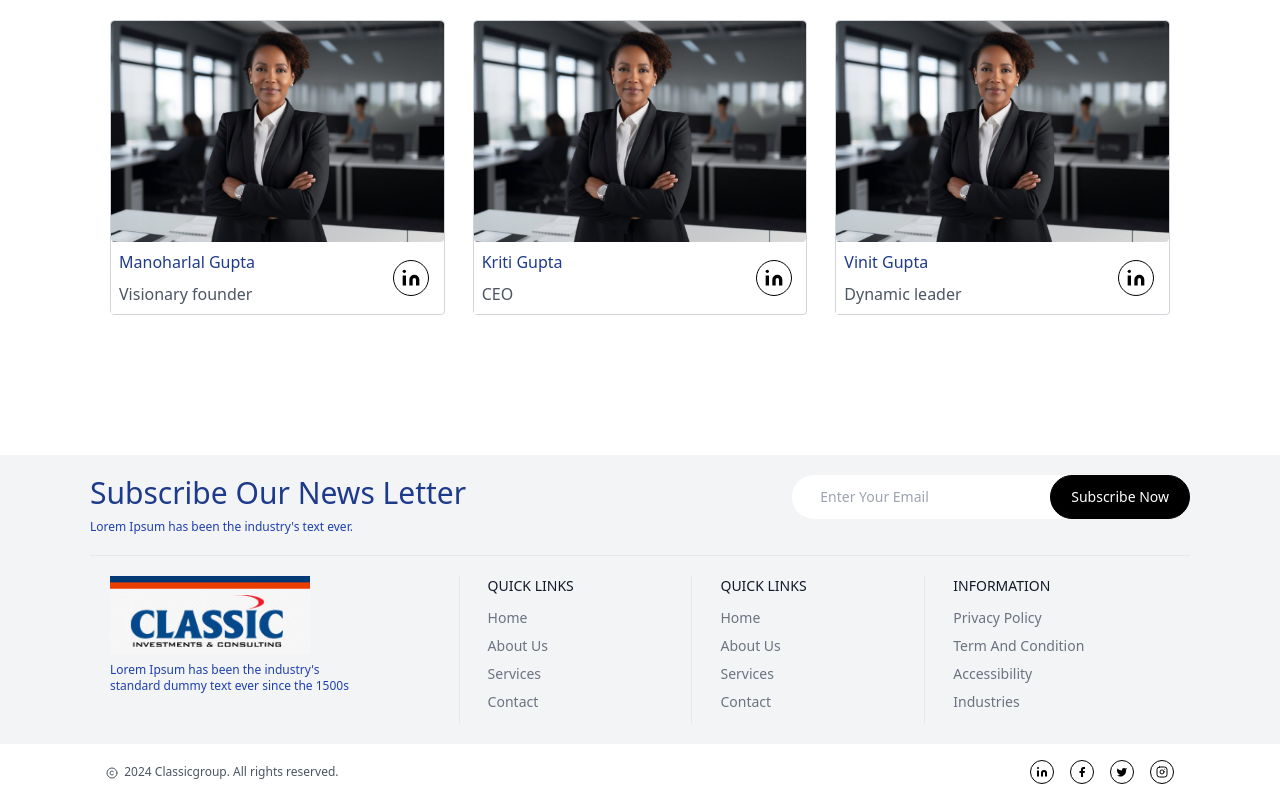
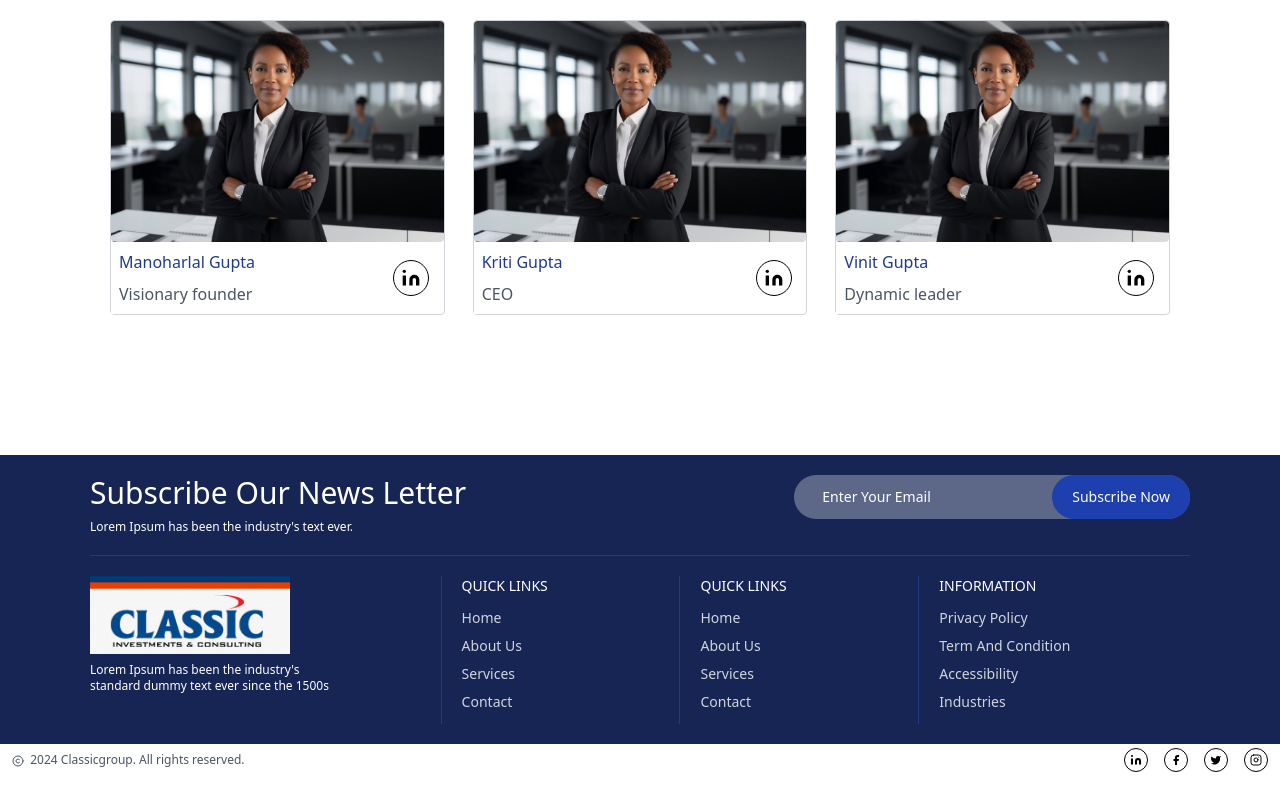
Before and after one commit to sah246ir/Landing-Page, a React (Create React App) app: page /about-us in a window 1280 px wide. Shown: the part 3526-4326 px from the top of the page. After the commit the page ends 4302 px from the top, so only its background shows below. Built offline with nearby package versions, Linux system fonts and the light colour scheme.

Commit message:
style: blue footer

```diff
--- a/src/components/Footer/CopyrightSection.tsx
+++ b/src/components/Footer/CopyrightSection.tsx
@@ -3,8 +3,7 @@ import Button from '../Button'
 
 const CopyrightSection = () => {
   return (
-    <div className="flex justify-center">
-      <div className="max-w-[1100px] flex-grow flex justify-between p-4 items-center">
+      <div className="flex-grow flex justify-between p-1 px-3 items-center">
         <p className='text-gray-600 text-xs'>
           <Copyright size={12} className='inline' />&nbsp;
           2024 Classicgroup. All rights reserved.
@@ -24,7 +23,6 @@ const CopyrightSection = () => {
           </Button>
         </div>
       </div>
-    </div>
   )
 }
 
--- a/src/components/Footer/Footer.tsx
+++ b/src/components/Footer/Footer.tsx
@@ -3,10 +3,10 @@ import FooterContent from './FooterContent'
 
 const Footer = () => {
   return (
-    <div className="bg-gray-100 p-5 flex justify-center">
+    <div className="bg-blue-950 p-5 flex justify-center">
       <div className='w-[100%] lg:w-[1100px]'>
         <NewsLetterFooter />
-        <hr className="my-5 bg-gray-400 h-[1px]" />
+        <hr className="my-5  border-blue-900 h-[1px]" />
         <FooterContent />
       </div>
     </div>
--- a/src/components/Footer/FooterContent.tsx
+++ b/src/components/Footer/FooterContent.tsx
@@ -3,62 +3,62 @@ import SubHeading from '../SubHeading'
 const logo = require("../../img/logo.jpg")
 const FooterContent = () => {
     return (
-        <div className='flex flex-col text-center md:text-left md:flex-row items-center md:items-start gap-3 divide-x  divide-gray-200'>
-            <div className="flex-grow px-5">
+        <div className='flex flex-col text-center md:text-left md:flex-row items-center md:items-start gap-3 divide-x  divide-blue-900'>
+            <div className="flex-grow ">
                 <img alt='' width={200} src={logo} className='text-4xl font-normal mb-2' />
-                <SubHeading className='text-xs'>Lorem Ipsum has been the industry's<br />
+                <SubHeading className='text-xs text-white'>Lorem Ipsum has been the industry's<br />
                     standard dummy text ever since the 1500s</SubHeading>
             </div>
 
-            <div className="flex-grow px-7">
-                <h1 className='text-sm font-medium text-gray-900'>QUICK LINKS</h1>
+            <div className="flex-grow px-5">
+                <h1 className='text-sm font-medium text-white'>QUICK LINKS</h1>
                 <ul className='py-2'>
-                    <li className='text-gray-500 py-1 text-sm'>
+                    <li className='text-gray-300 py-1 text-sm'>
                         <p>Home</p>
                     </li>
-                    <li className='text-gray-500 py-1 text-sm'>
+                    <li className='text-gray-300 py-1 text-sm'>
                         <p>About Us</p>
                     </li>
-                    <li className='text-gray-500 py-1 text-sm'>
+                    <li className='text-gray-300 py-1 text-sm'>
                         <p>Services</p>
                     </li>
-                    <li className='text-gray-500 py-1 text-sm'>
+                    <li className='text-gray-300 py-1 text-sm'>
                         <p>Contact</p>
                     </li>
                 </ul>
             </div>
 
-            <div className="flex-grow px-7  ">
-                <h1 className='text-sm font-medium text-gray-900'>QUICK LINKS</h1>
+            <div className="flex-grow px-5  ">
+                <h1 className='text-sm font-medium text-white'>QUICK LINKS</h1>
                 <ul className='py-2'>
-                    <li className='text-gray-500 py-1 text-sm'>
+                    <li className='text-gray-300 py-1 text-sm'>
                         <p>Home</p>
                     </li>
-                    <li className='text-gray-500 py-1 text-sm'>
+                    <li className='text-gray-300 py-1 text-sm'>
                         <p>About Us</p>
                     </li>
-                    <li className='text-gray-500 py-1 text-sm'>
+                    <li className='text-gray-300 py-1 text-sm'>
                         <p>Services</p>
                     </li>
-                    <li className='text-gray-500 py-1 text-sm'>
+                    <li className='text-gray-300 py-1 text-sm'>
                         <p>Contact</p>
                     </li>
                 </ul>
             </div>
 
-            <div className="flex-grow px-7">
-                <h1 className='text-sm font-medium text-gray-900'>INFORMATION</h1>
+            <div className="flex-grow px-5">
+                <h1 className='text-sm font-medium text-white'>INFORMATION</h1>
                 <ul className='py-2'>
-                    <li className='text-gray-500 py-1 text-sm'>
+                    <li className='text-gray-300 py-1 text-sm'>
                         <p>Privacy Policy</p>
                     </li>
-                    <li className='text-gray-500 py-1 text-sm'>
+                    <li className='text-gray-300 py-1 text-sm'>
                         <p>Term And Condition</p>
                     </li>
-                    <li className='text-gray-500 py-1 text-sm'>
+                    <li className='text-gray-300 py-1 text-sm'>
                         <p>Accessibility</p>
                     </li>
-                    <li className='text-gray-500 py-1 text-sm font-light' >
+                    <li className='text-gray-300 py-1 text-sm font-light' >
                         <p>Industries</p>
                     </li>
                 </ul>
--- a/src/components/Footer/NewsLetterFooter.tsx
+++ b/src/components/Footer/NewsLetterFooter.tsx
@@ -6,14 +6,14 @@ const NewsLetterFooter = () => {
     return (
         <div className='flex flex-col text-center md:flex-row md:text-left justify-between gap-5'>
             <div className="">
-                <Heading >Subscribe Our News Letter</Heading>
-                <SubHeading className='text-xs mt-1'>Lorem Ipsum has been the industry's text ever.</SubHeading>
+                <Heading className='text-white'>Subscribe Our News Letter</Heading>
+                <SubHeading className='text-xs mt-1 text-white'>Lorem Ipsum has been the industry's text ever.</SubHeading>
             </div>
-            <div className="flex bg-white max-h-11 rounded-l-full rounded-r-full items-center">
+            <div className="flex bg-white bg-opacity-30 max-h-11 rounded-l-full rounded-r-full items-center">
                 <div className="w-full md:w-fit  p-4 ">
-                    <input type="text" className='w-full px-3 py-1 bg-transparent text-sm' placeholder='Enter Your Email'/>
+                    <input type="text" className='w-full px-3 py-1 bg-transparent text-sm placeholder-white' placeholder='Enter Your Email'/>
                 </div>
-                <Button className='text-sm w-full md:w-fit  py-1 rounded-l-full rounded-r-full bg-black text-white font-light h-full'>
+                <Button className='transition duration-300 text-sm w-full md:w-fit border-0  py-1 rounded-l-full rounded-r-full bg-blue-800 hover:bg-blue-900 text-white font-light h-full'>
                     Subscribe Now
                 </Button>
             </div>
```
